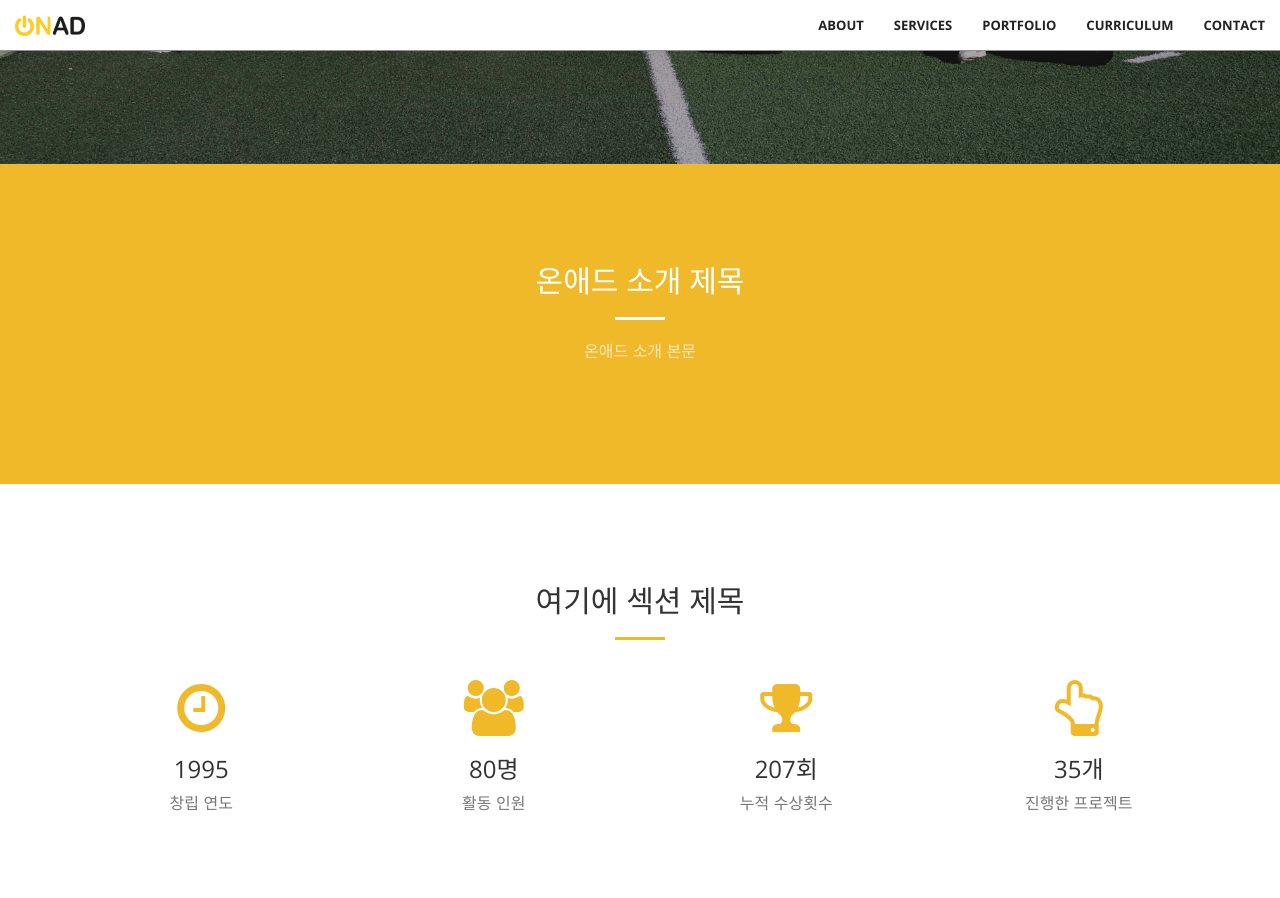
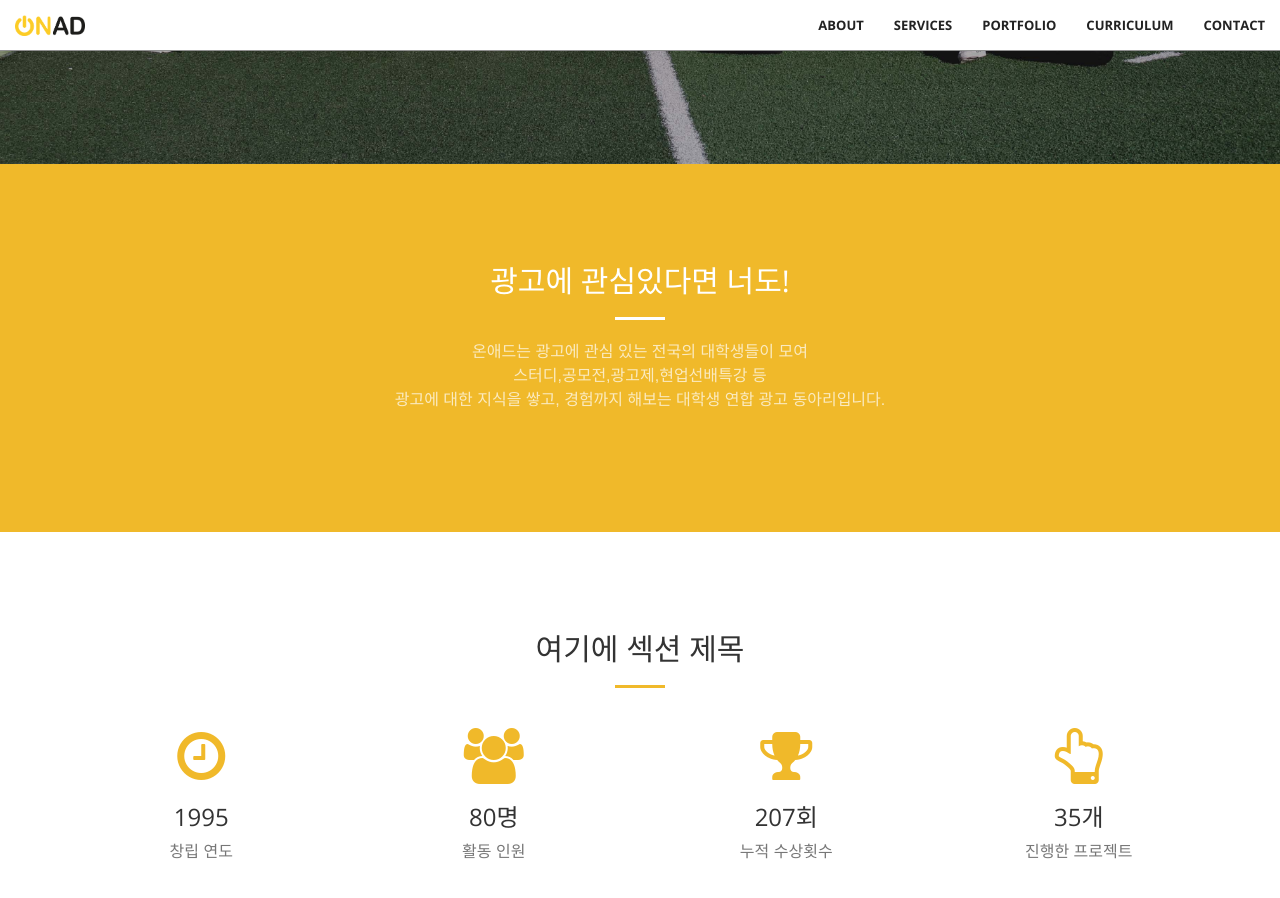
Before and after one commit to BlizzardBlue/onad-github-pages, a Jekyll site: the page built from index.html, in a window 1280 px wide and 900 px high, scrolled down 736 px. Built offline with Jekyll 4.4.1, drawn with Linux system fonts in a browser that asks for light colours.

Commit message:
온애드 소개페이지 내용 작성

```diff
--- a/_includes/call-to-action.html
+++ b/_includes/call-to-action.html
@@ -2,9 +2,13 @@
     <div class="container">
         <div class="row">
             <div class="col-lg-8 col-lg-offset-2 text-center">
-                <h2 class="section-heading">온애드 소개 제목</h2>
+                <h2 class="section-heading">광고에 관심있다면 너도!</h2>
                 <hr class="light">
-                <p class="text-faded">온애드 소개 본문</p>
+                <p class="text-faded">
+                    온애드는 광고에 관심 있는 전국의 대학생들이 모여<br>
+                    스터디,공모전,광고제,현업선배특강 등<br>
+                    광고에 대한 지식을 쌓고, 경험까지 해보는 대학생 연합 광고 동아리입니다.
+                </p>
                 <!--<a href="#" class="btn btn-default btn-xl">Get Started!</a>-->
             </div>
         </div>
```
